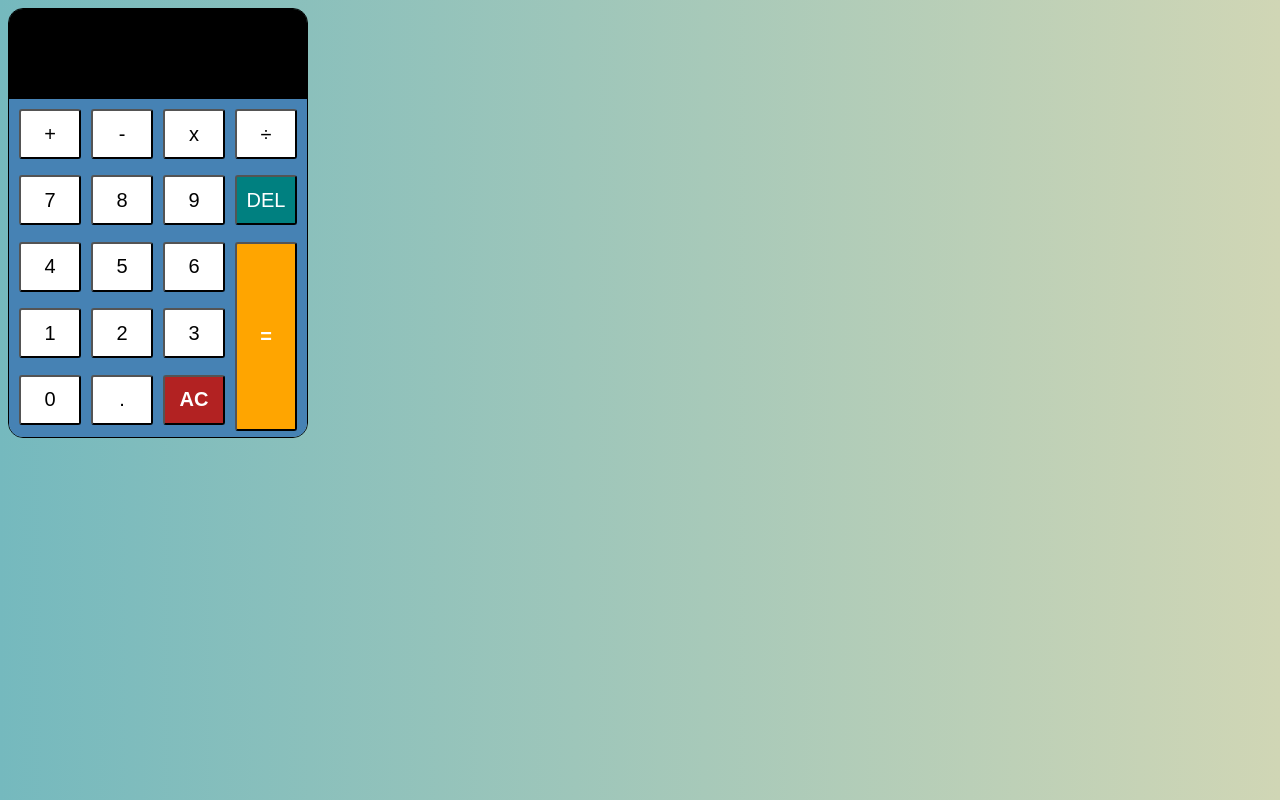
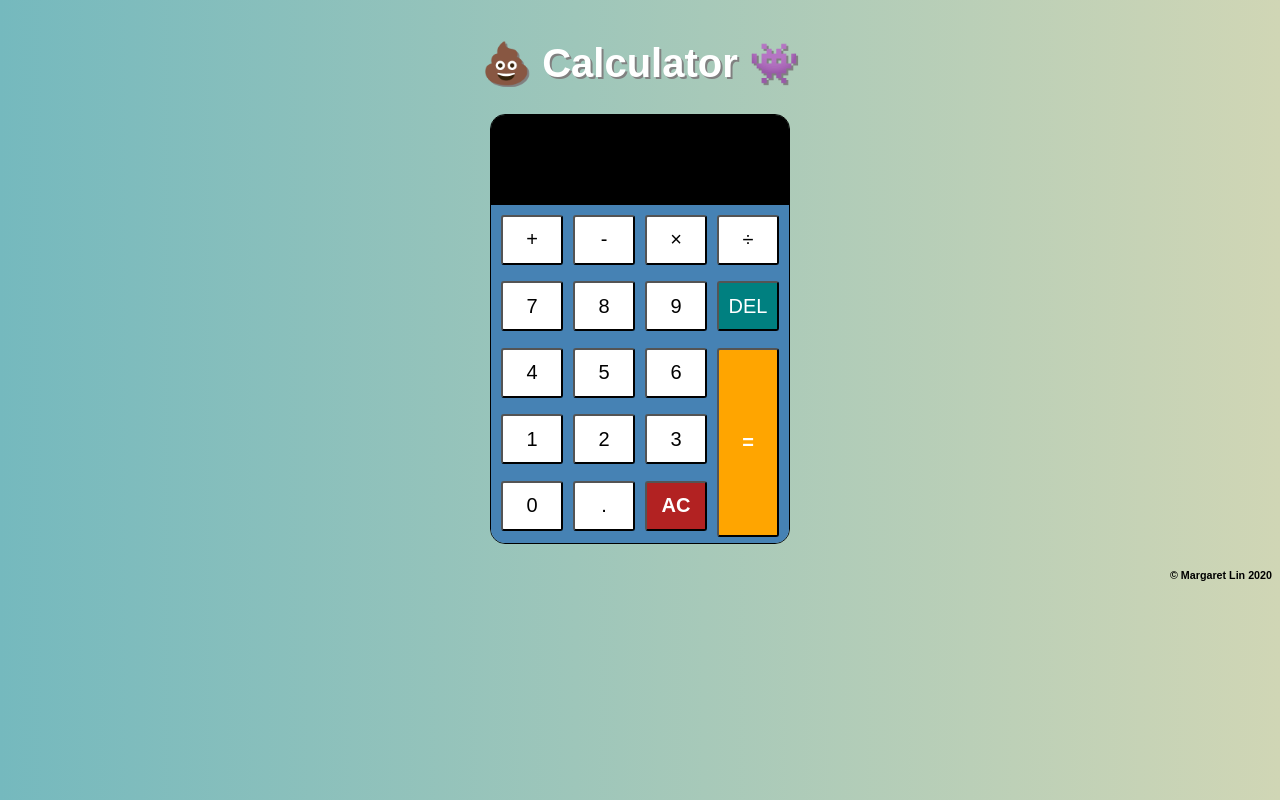
Before and after one commit to margaret-lin/calculator, a plain HTML site: page index.html in a window 1280 px wide. Both pictures are taken after a click on the button "AC". Drawn offline with Linux system fonts and the light colour scheme.

Commit message:
add compute function, refactor operators, and styling

```diff
--- a/index.html
+++ b/index.html
@@ -7,6 +7,8 @@
         <title>Margaret's Calculator</title>
     </head>
     <body>
+        <h1>💩 Calculator 👾</h1>
+        <div id="calculator-all">
             <div id="calculator-container">
                 <div id="calculator-display">
                     <div class="previous-operand" data-previous-operand></div>
@@ -15,7 +17,7 @@
                 <div id="keypads-containers">
                     <button class="operator" data-operation>+</button>
                     <button class="operator" data-operation>-</button>
-                <button class="operator" data-operation>x</button>
+                    <button class="operator" data-operation>×</button>
                     <button class="operator" data-operation>÷</button>
 
                     <button class="number-keys" data-number>7</button>
@@ -37,6 +39,8 @@
                     <button id="equal-key" data-equals>=</button>
                 </div>
             </div>
+        </div>
+        <h6>&copy; Margaret Lin 2020</h6>
 
         <script src="script.js"></script>
     </body>
--- a/script.js
+++ b/script.js
@@ -54,7 +54,7 @@ class Calculator {
             case '-':
                 computation = prev - current;
                 break;
-            case 'x':
+            case '×':
                 computation = prev * current;
                 break;
             case '÷':
@@ -70,9 +70,12 @@ class Calculator {
     }
 
     updateDisplay() {
-        // set the text
         this.currentOperandTextElement.innerText = this.currentOperand;
-        this.previousOperandTextElement.innerText = this.previousOperand;
+        if (this.operation != null) {
+            this.previousOperandTextElement.innerText = `${this.previousOperand} ${this.operation}`;
+        } else {
+            this.previousOperandTextElement.innerText = '';
+        }
     }
 }
 
--- a/styles.css
+++ b/styles.css
@@ -6,6 +6,20 @@
 
 body {
     background: linear-gradient(to left, #d0d6b5, #75b9be);
+    margin-top: 40px;
+}
+
+h1 {
+    text-align: center;
+    font-size: 2.5em;
+    color: white;
+    text-shadow: 2px 2px gray;
+}
+
+#calculator-all {
+    display: flex;
+    justify-content: center;
+    align-items: center;
 }
 
 #calculator-container {
@@ -17,7 +31,6 @@ body {
 
 #calculator-display {
     width: 100%;
-    font-size: 2rem;
     height: 90px;
     border: none;
     background-color: black;
@@ -28,13 +41,13 @@ body {
 }
 
 .previous-operand {
-    font-size: 0.8em;
+    font-size: 1em;
     height: 30px;
     color: tan;
 }
 
 .current-operand {
-    font-size: 1.5em;
+    font-size: 1.8em;
 }
 
 #keypads-containers {
@@ -86,3 +99,8 @@ button:hover {
     grid-row: 2 / 3;
     grid-column: 4 / 5;
 }
+
+h6 {
+    text-align: end;
+    -webkit-margin-before-collapse: separate;
+}
```
Lines whose indentation alone changed are shown as unchanged.
